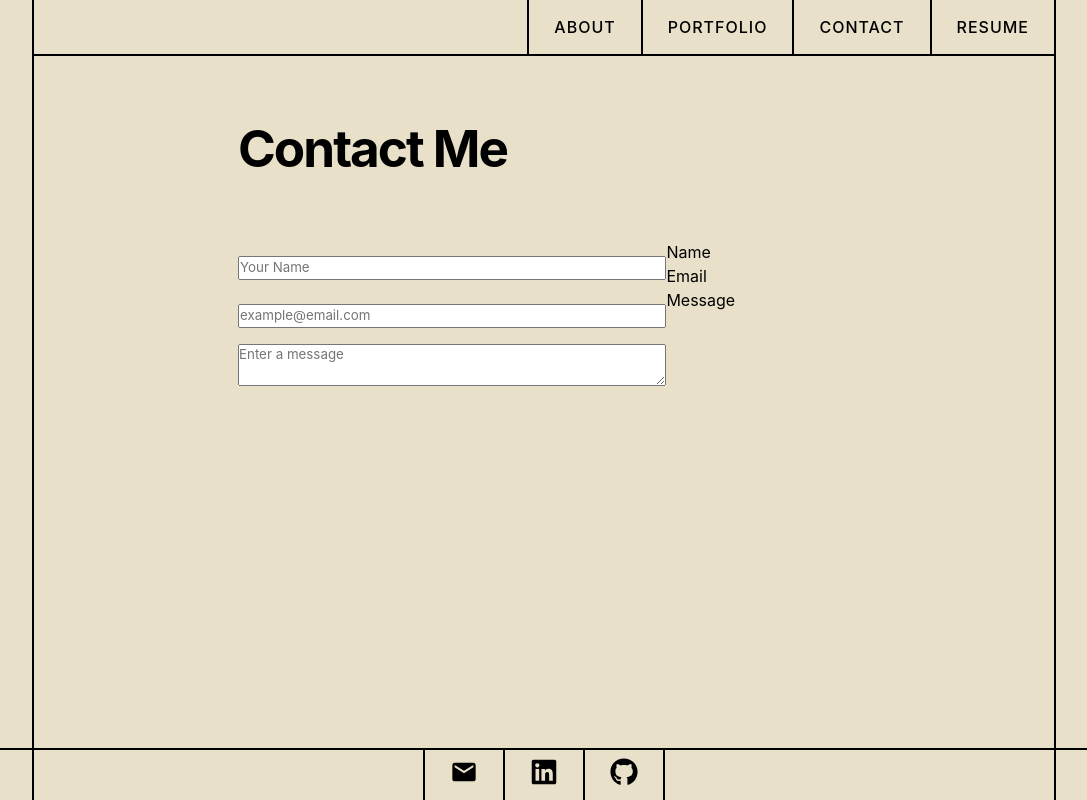
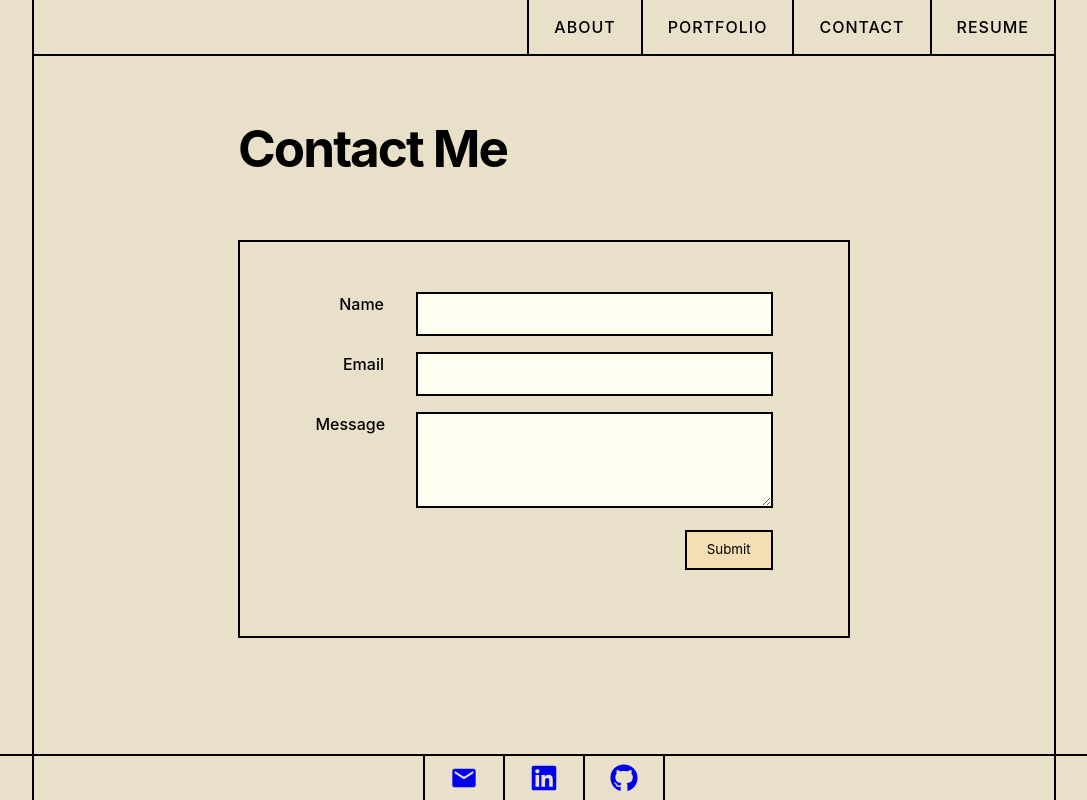
Before and after one commit to trahy/my-react-portfolio, a React (Vite) app: page /contact in a window 1280 px wide. Shown: the whole page, without its empty margins (96-1183 px from the left). Built offline with nearby package versions, Linux system fonts and the light colour scheme.

Commit message:
added form to contact page

```diff
--- a/src/components/Footer.jsx
+++ b/src/components/Footer.jsx
@@ -6,18 +6,21 @@ export default function Footer() {
   return (
     <div className="footerDiv">
       <ul className="footer">
-          <li className="footerBtn" href="mailto:trahy032@gmail.com">
+        <li className="footerBtn">
+          <a href="mailto:trahy032@gmail.com">
             <MdEmail size={"1.75em"} />
-          </li>
-          <li
-            className="footerBtn"
-            href="http://linkedin.com/in/huy-tran-37a89a1a8"
-          >
+          </a>
+        </li>
+        <li className="footerBtn">
+          <a href="http://linkedin.com/in/huy-tran-37a89a1a8">
             <FaLinkedin size={"1.75em"} />
-          </li>
-          <li className="footerBtn" href="https://github.com/trahy">
+          </a>
+        </li>
+        <li className="footerBtn">
+          <a href="https://github.com/trahy">
             <FaGithub size={"1.75em"} />
-          </li>
+          </a>
+        </li>
       </ul>
     </div>
   );
--- a/src/index.css
+++ b/src/index.css
@@ -35,6 +35,16 @@ h1 {
   margin-bottom: 4rem;
 }
 
+p {
+  font-size: 1.2em;
+}
+
+a {
+  display: flex;
+  justify-content: center;
+  align-items: center;
+}
+
 a:hover,
 a:active,
 a:visited {
@@ -42,8 +52,9 @@ a:visited {
   color: black;
 }
 
-button {
-  padding: 12px 25px;
+.btn {
+  background-color: wheat;
+  padding: 8px 20px;
   border: 2px solid;
 }
 
@@ -83,20 +94,61 @@ button {
 }
 
 /* contact page */
-/* .contactRow {
-  display: block;
-} */
+.contactDiv {
+  display: flex;
+  justify-content: center;
+}
 
-/* .leftCol {
+form {
+  width: 100%;
+  padding: 50px;
+  border: 2px solid black;
+}
+
+.formDiv {
+  width: 90%;
+  margin: 0 auto;
+}
+
+div > label {
+  font-weight: 500;
+}
+
+.textInput {
+  width: 100%;
+  padding: 10px 20px;
+  background-color: ivory;
+  border: 2px solid black;
+}
+
+textarea {
+  height: 6rem;
+}
+
+.contactBtn {
+  float: inline-end;
+}
+
+.colLeft {
+  text-align: end;
   float: left;
-  width: 30%;
-  margin-top: 1rem;
-} */
+  width: 15%;
+}
 
-.rightCol {
+.colRight {
   float: left;
-  width: 70%;
-  margin-top: 1rem;
+  width: 85%;
+  padding-left: 2rem;
+}
+
+.contactRow {
+}
+
+.contactRow::after {
+  content: "";
+  display: table;
+  clear: both;
+  margin-bottom: 1rem;
 }
 
 /* footer component */
@@ -126,7 +178,8 @@ button {
 /* buttons hover */
 
 .navBtn,
-.footerBtn .btn {
+.footerBtn,
+.btn {
   background-image: linear-gradient(to top, white 50%, black 50%),
     linear-gradient(to top, black 50%, transparent 50%);
 
@@ -139,6 +192,24 @@ button {
 }
 
 .navBtn:hover,
-.footerBtn:hover .btn:hover {
+.footerBtn:hover,
+.btn:hover {
   background-position: bottom;
 }
+
+/* media queries */
+@media screen and (max-width: 776px) {
+  .colLeft,
+  .colright,
+  input[type="submit"] {
+    width: 100%;
+    margin-top: 0;
+  }
+  .colLeft {
+    text-align: start;
+  }
+  .colRight {
+    padding: 0;
+    width: 100%;
+  }
+}
--- a/src/pages/Contact.jsx
+++ b/src/pages/Contact.jsx
@@ -4,17 +4,38 @@ export default function Contact() {
       <h1>Contact Me</h1>
       <div className="contactDiv">
         <form action="">
-          <div className="contactRow">
-            <label className="leftCol" htmlFor="">Name</label>
-            <input className="rightCol" placeholder="Your Name" type="text" required />
-          </div>
-          <div className="contactRow">
-            <label className="leftCol" htmlFor="">Email</label>
-            <input className="rightCol" placeholder="example@email.com" type="text" required />
-          </div>
-          <div className="contactRow">
-            <label className="leftCol" htmlFor="">Message</label>
-            <textarea className="rightCol" placeholder="Enter a message"></textarea>
+          <div className="formDiv">
+            {/* name */}
+            <div className="contactRow">
+              <div className="colLeft">
+                <label htmlFor="name">Name</label>
+              </div>
+              <div className="colRight">
+                <input className="textInput" type="text" required />
+              </div>
+            </div>
+            {/* email */}
+            <div className="contactRow">
+              <div className="colLeft">
+                <label htmlFor="email">Email</label>
+              </div>
+              <div className="colRight">
+                <input className="textInput" type="email" required />
+              </div>
+            </div>
+            {/* message */}
+            <div className="contactRow">
+              <div className="colLeft">
+                <label htmlFor="message">Message</label>
+              </div>
+              <div className="colRight">
+                <textarea className="textInput" type="text" required />
+              </div>
+            </div>
+            {/* submit button */}
+            <div class="contactRow">
+              <input className="contactBtn btn" type="submit" value="Submit" />
+            </div>
           </div>
         </form>
       </div>
```
Also changed, not shown: .html (deleted).
